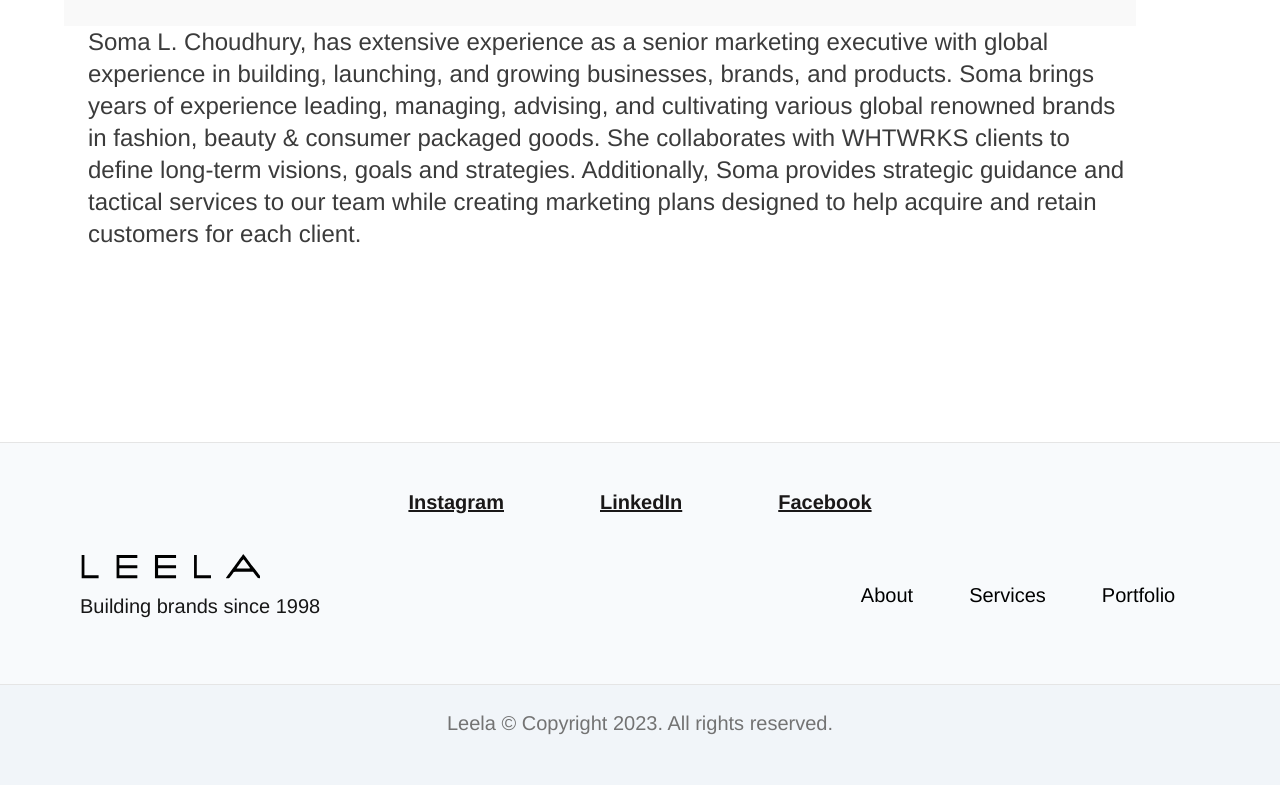
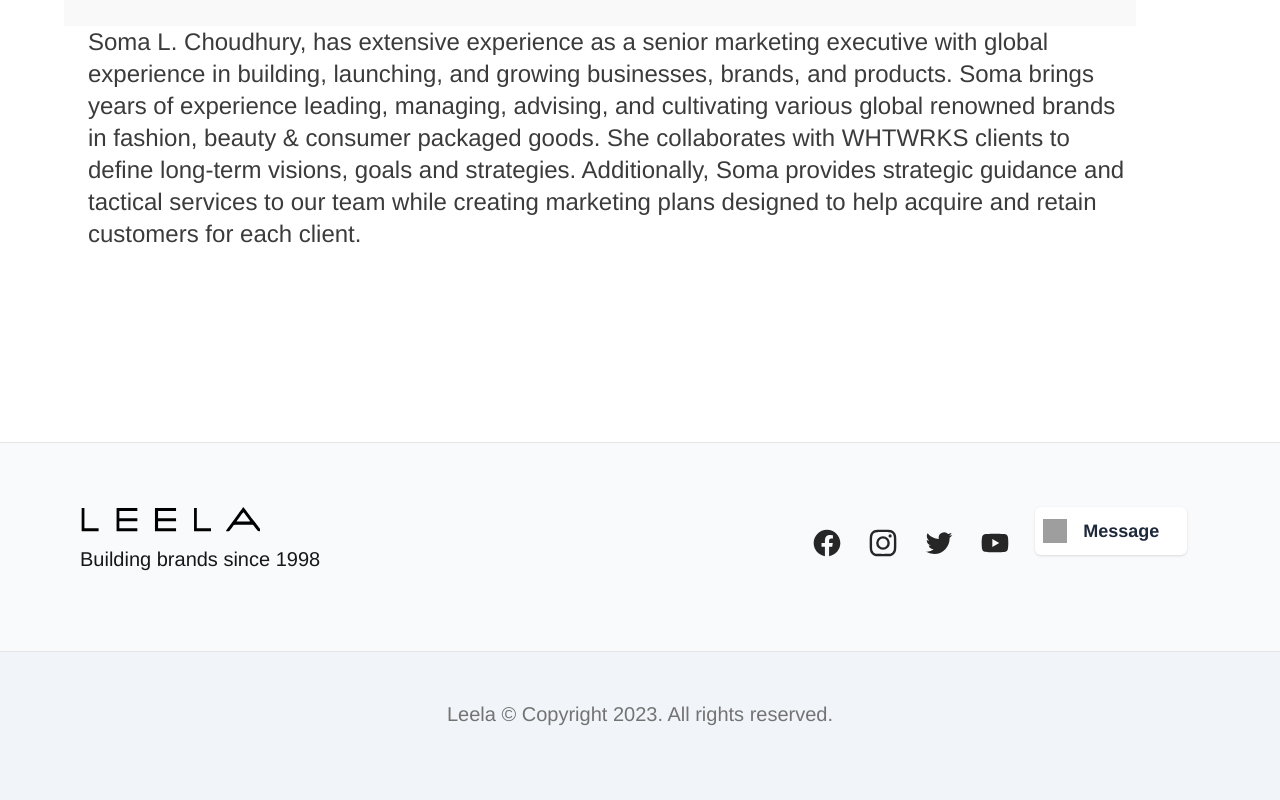
Before and after one commit to Naser2/leela, a Next.js app: page /about in a window 1280 px wide. Shown: the part 1946-2746 px from the top of the page. Built offline with nearby package versions, Linux system fonts and the light colour scheme; grey boxes are pictures that could not be loaded.

Commit message:
Landing Page update

```diff
--- a/src/components/Clients.jsx
+++ b/src/components/Clients.jsx
@@ -256,15 +256,15 @@ export function Clients() {
     <section
       id="clients"
       aria-labelledby="reviews-title"
-      className="-mt-28 pb-16 sm:pt-12 sm:pb-24"
+      className="-mt-20 pb-16 sm:pt-12 sm:pb-24 lg:-my-10"
     >
       <Container className="px-6">
         {/* <h2 className="text-left text-base font-semibold leading-8 text-blue-400 lg:text-center  lg:text-xl ">
           Our track record
         </h2> */}
 
-        <p className="mt-2 px-6  text-left text-3xl font-bold  tracking-tight text-black sm:text-4xl lg:text-center">
-          Clients
+        <p className="my-4 px-6  text-left text-3xl font-bold  tracking-tight text-black sm:text-4xl lg:text-center">
+          CLIENTS
         </p>
 
         <div className="px-6 py-0 md:px-0 ">
@@ -272,7 +272,7 @@ export function Clients() {
             style={{
               letterSpacing: '0.1em',
             }}
-            className="!text-left lg:!text-center "
+            className="text-2 color_15 lg:font_5 font_4 !text-left lg:!text-center"
           >
             I had the priviledge to work with clients in diverse fields.
           </h3>
--- a/src/components/Footer.jsx
+++ b/src/components/Footer.jsx
@@ -8,7 +8,7 @@ import { Logo, Logomark } from '@/components/Logo'
 import { FooterNavLinks } from '@/components/NavLinks'
 import qrCode from '@/images/qr-code.svg'
 import clsx from 'clsx'
-import { Links } from './socialLinks'
+import { Links, SocialLinks } from './socialLinks'
 
 function QrCodeBorder(props) {
   return (
@@ -24,9 +24,19 @@ function QrCodeBorder(props) {
 
 export function Footer({ BG }) {
   return (
-    <footer className={clsx(BG && BG, 'border-t border-gray-200 bg-slate-50 ')}>
-      <div id="link" className="flex items-center justify-center px-6">
-        <Links />
+    <footer
+      className={clsx(
+        BG && BG,
+        'border-t border-gray-200 bg-slate-50 lg:pt-14 '
+      )}
+    >
+      <div
+        id="link"
+        className="flex items-center justify-center py-6 lg:hidden lg:px-6"
+      >
+        <SocialLinks
+          color={'text-black relative z-10 text-xl text-center px-3 '}
+        />
       </div>
       <div>
         <div className="mx-auto -mt-24 flex max-w-7xl flex-col items-start justify-between gap-y-12  overflow-hidden  px-6 px-4 pb-6 sm:px-6 lg:flex-row lg:items-center lg:py-16 lg:px-8">
@@ -47,7 +57,7 @@ export function Footer({ BG }) {
             </div>
           </div>
           <nav className="inline-flex hidden justify-center gap-8  px-[5%] lg:mt-11  lg:flex">
-            <FooterNavLinks
+            <SocialLinks
               color={'text-black relative z-10 text-xl text-center px-3 '}
             />
           </nav>
@@ -76,7 +86,7 @@ export function Footer({ BG }) {
               <span className="lg:hidden">Newsletter</span>
             </Button>
           </form> */}
-          <div className="mx-auto flex max-w-7xl items-center px-4 text-gray-900 sm:px-6 lg:px-8">
+          <div className="mx-auto flex max-w-7xl items-center px-4 text-gray-900 sm:px-6 lg:py-6 lg:px-8">
             {' '}
             <p className="mt-6 justify-center text-sm text-gray-500 md:mt-0 lg:text-xl ">
               Leela &copy; Copyright {new Date().getFullYear()}. All rights
--- a/src/components/Header.jsx
+++ b/src/components/Header.jsx
@@ -165,10 +165,10 @@ export function Header() {
                             <MobileNavLink href="/">Home</MobileNavLink>
                             <MobileNavLink href="/about">About</MobileNavLink>
 
-                            <MobileNavLink href="/#services">
+                            <MobileNavLink href="/services">
                               Services
                             </MobileNavLink>
-                            <MobileNavLink href="/porfolio">
+                            <MobileNavLink href="/portfolio">
                               Portfolio
                             </MobileNavLink>
                             <MobileNavLink href="/#clients">
--- a/src/components/LandingGallery.jsx
+++ b/src/components/LandingGallery.jsx
@@ -47,6 +47,8 @@ export default function LandingGallery() {
         width={1800}
         height={1800}
       />{' '}
+      <FadeInSection>
+        {' '}
         <Image
           src={projectChain.src}
           alt=""
@@ -54,6 +56,7 @@ export default function LandingGallery() {
           width={1800}
           height={1800}
         />{' '}
+      </FadeInSection>
       <Image
         src={projectXl1.src}
         alt=""
@@ -68,6 +71,8 @@ export default function LandingGallery() {
         width={1800}
         height={1800}
       />{' '}
+      <FadeInSection>
+        {' '}
         <Image
           src={project1Fancy.src}
           alt=""
@@ -75,6 +80,7 @@ export default function LandingGallery() {
           width={1800}
           height={1800}
         />
+      </FadeInSection>
       <Image
         src={projectPapperWallet2.src}
         alt=""
@@ -82,6 +88,7 @@ export default function LandingGallery() {
         width={1800}
         height={1800}
       />{' '}
+      <FadeInSection>
         <Image
           src={projectStoneJewlery.src}
           alt=""
@@ -89,6 +96,9 @@ export default function LandingGallery() {
           width={1800}
           height={1800}
         />{' '}
+      </FadeInSection>
+      <FadeInSection>
+        {' '}
         <Image
           src={projectPapperWallet1.src}
           alt=""
@@ -96,6 +106,7 @@ export default function LandingGallery() {
           width={1800}
           height={1800}
         />
+      </FadeInSection>
       <Image
         src={projectShakti.src}
         alt=""
@@ -103,6 +114,8 @@ export default function LandingGallery() {
         width={1800}
         height={1800}
       />
+      <FadeInSection>
+        {' '}
         <Image
           src={projectSmoker.src}
           alt=""
@@ -110,6 +123,7 @@ export default function LandingGallery() {
           width={1800}
           height={1800}
         />{' '}
+      </FadeInSection>
       <Image
         src={project3.src}
         alt=""
@@ -124,6 +138,7 @@ export default function LandingGallery() {
         width={1800}
         height={1800}
       />
+      <FadeInSection>
         <Image
           src={projectSummerBoys.src}
           alt=""
@@ -131,6 +146,7 @@ export default function LandingGallery() {
           width={1800}
           height={1800}
         />
+      </FadeInSection>
       {/* <div className="galerry-XXL ">
         <Gallery
           projects={xxLprojects}
--- a/src/components/MobileHeaderAtAllTimes.jsx
+++ b/src/components/MobileHeaderAtAllTimes.jsx
@@ -161,7 +161,7 @@ export function Header() {
                           <div className="space-y-4">
                             <MobileNavLink href="/about">About</MobileNavLink>
 
-                            <MobileNavLink href="/#services">
+                            <MobileNavLink href="/services">
                               Services
                             </MobileNavLink>
                             <MobileNavLink href="/#clients">
--- a/src/components/NavLinks.jsx
+++ b/src/components/NavLinks.jsx
@@ -9,7 +9,7 @@ export function NavLinks() {
 
   return [
     ['About', '/about'],
-    ['Services', '/#services'],
+    ['Services', '/services'],
     ['Clients', '/#clients'],
     // ['Pricing', '#pricing'],
     // ['Contact', '/#contact'],
--- a/src/components/SectionHero.jsx
+++ b/src/components/SectionHero.jsx
@@ -8,6 +8,7 @@ import projectXl1 from '@/images/projects-xl-1.png'
 import projectXl2 from '@/images/projects-xl-1.png'
 
 import featuredProject from '@/images/leela-hero-img-3.png'
+import FadeInSection from './FadeInSection'
 export const SectionHero = () => {
   return (
     <section id="comp-jwuch32x" className=" -mt-20 lg:mt-24  lg:py-10 ">
@@ -139,14 +140,31 @@ const SiteTitle = () => {
                   {/* <span className="color_15  site-title">Service</span> */}
                 </span>
               </span>
+              <div className="inline-flex">
+                <span>
                   <h3
                     style={{
                       letterSpacing: '0.1em',
                     }}
                     className="mt-2 md:px-2 "
                   >
-                Branding & Product Strategy. Digital Marketing Development.
-              </h3>
+                    <FadeInSection>
+                      Branding & Product Strategy.
+                      <span>
+                        {/* <h3
+                        style={{
+                          letterSpacing: '0.1em',
+                        }}
+                        className="md:px-2 "
+                      > */}
+                        Digital
+                        {/* </h3> */}
+                      </span>
+                    </FadeInSection>
+                  </h3>{' '}
+                  <span className="lg:ml-2"> Marketing Development.</span>
+                </span>
+              </div>
             </span>
           </span>{' '}
         </span>
--- a/src/components/socialLinks.jsx
+++ b/src/components/socialLinks.jsx
@@ -113,7 +113,7 @@ export const Links = () => {
         ['Instagram', '/about'],
         ['LinkedIn', '/#services'],
         ['Facebook', '/#services'],
-        // ['Reviews', '#reviews'],
+        ['Twitter', '  https://twitter.com/thisissoma'],
         // ['Pricing', '#pricing'],
         // ['Contact', '#contact'],
       ].map(([label, href], index) => (
```
Lines whose indentation alone changed are shown as unchanged.
